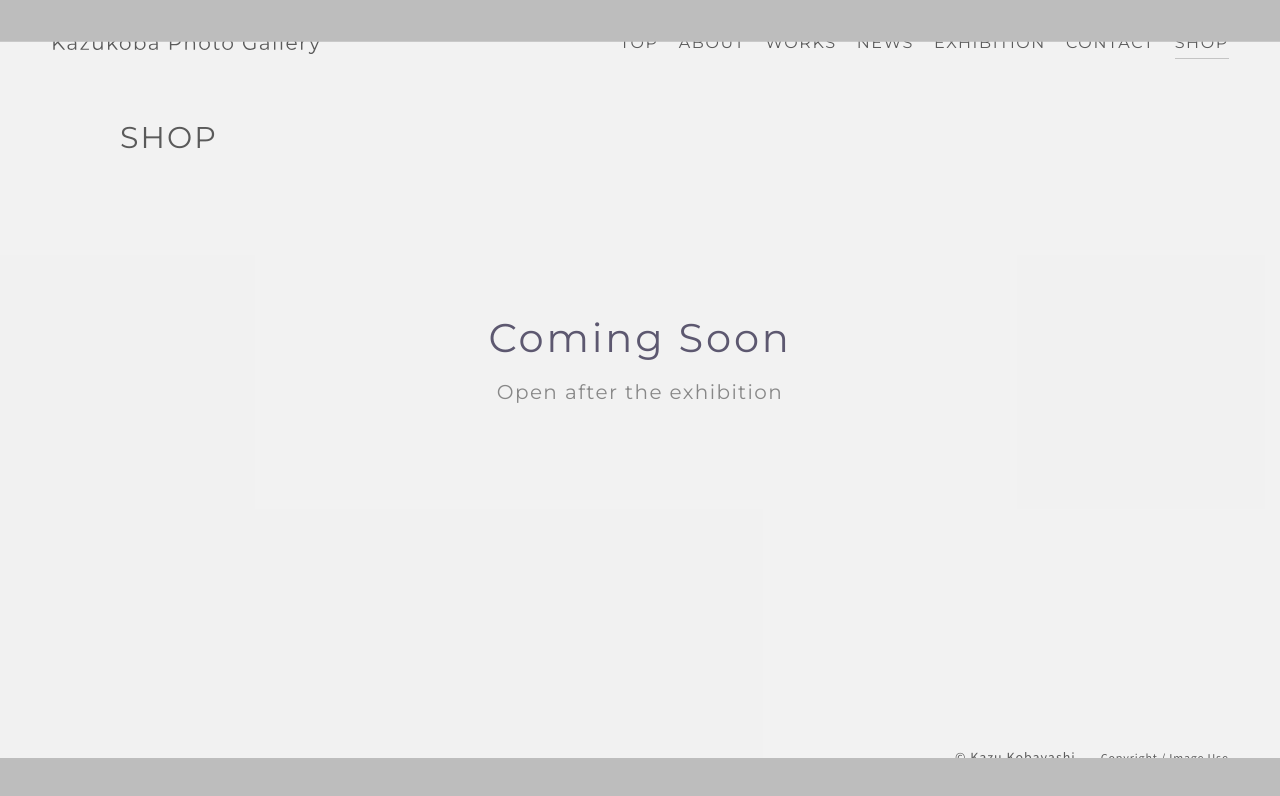
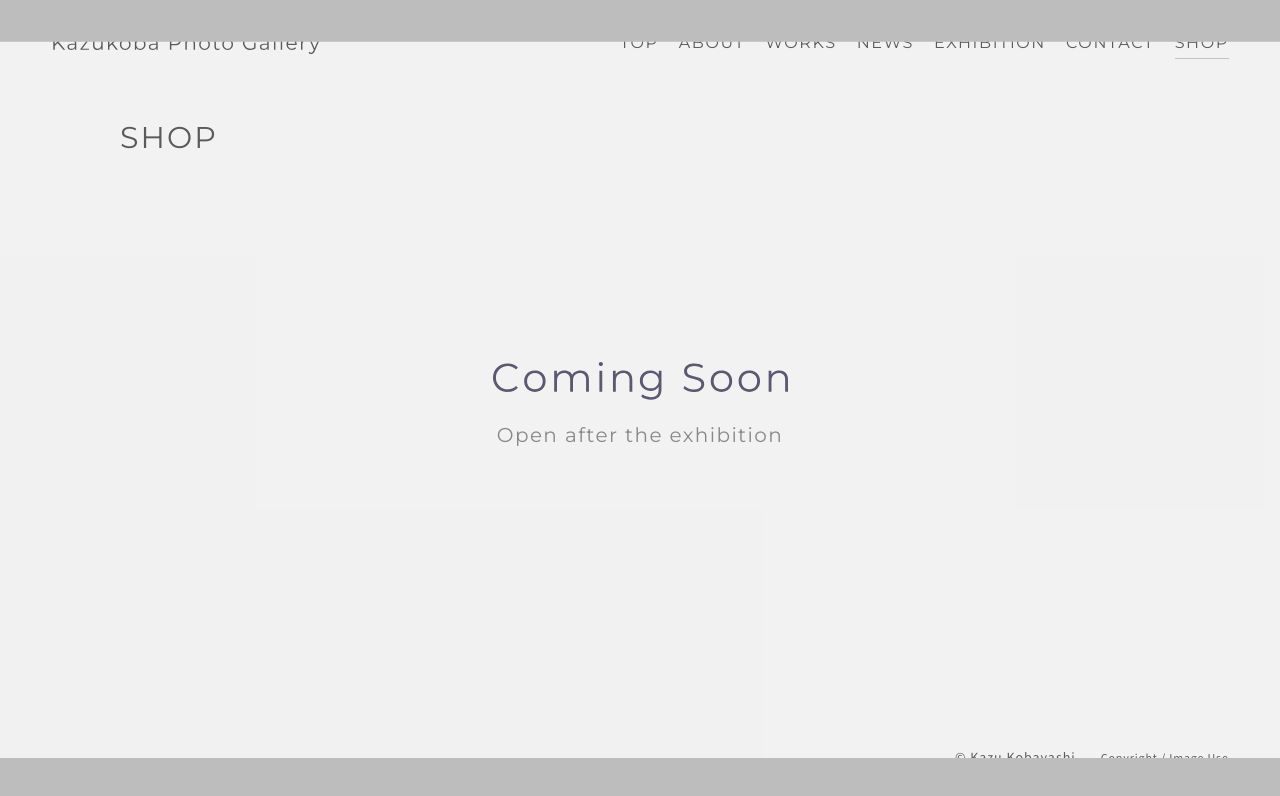
Before and after one commit to YujiTakebuchi/project_portfolio_kazukoba, a SvelteKit app: page /shop in a window 1280 px wide. Shown: the top 796 px of the page. Built offline with nearby package versions, Linux system fonts and the light colour scheme.

Commit message:
coming soonのテキスト調整

```diff
--- a/src/routes/shop/+page.svelte
+++ b/src/routes/shop/+page.svelte
@@ -21,7 +21,18 @@
 		<h1 class="shop__heading">SHOP</h1>
 
 		<div class="shop__soon">
-			<p class="shop__title">Coming Soon</p>
+			<!--
+				カンプの「Coming Soon」は文字ごとに字間を詰めてあるので、
+				フォント指定では再現できない。Figma から書き出した SVG
+				（文字はパス化済み）をそのまま置く。
+			-->
+			<img
+				class="shop__title"
+				src="/img/shop/coming-soon.svg"
+				alt="Coming Soon"
+				width="295"
+				height="38"
+			/>
 			<p class="shop__note">Open after the exhibition</p>
 		</div>
 	</div>
@@ -48,8 +59,8 @@
 		// Coming Soon の上下にこの分を確保して、見出しと重ならないようにする
 		--head-h: #{f.vw(40)} + #{f.vw(24)} * 1.2;
 
-		// 見出しと Coming Soon を同じセルに重ねる。Coming Soon の中央の
-		// 基準は padding で決める（SP は見出しの下、PC はエリア全体）
+		// 見出しと Coming Soon を同じセルに重ねる。Coming Soon は見出しの
+		// 下に残るエリア（見出し下端〜フッター上端）に対して天地中央になる
 		display: grid;
 		flex: 1 0 auto;
 		width: var(--content-w);
@@ -82,24 +93,25 @@
 			flex-direction: column;
 			justify-content: center;
 			align-items: center;
-			gap: f.vw(10);
-			// SP は見出しの下に残るエリアに対して天地中央（上だけ見出し分空ける）
+			// 文字の実寸どうしの間隔（画像化で行送りの余白が無くなったぶん広げる）
+			gap: f.vw(22);
+			// 見出しの下に残るエリアに対して天地中央（上だけ見出し分空ける）
 			padding-top: calc(var(--head-h));
 			text-align: center;
 
-			// PC はヘッダー〜フッター間の全体に対して天地中央（上下とも見出し分空ける）
 			@include m.mq("pc") {
-				gap: f.vwPc(10);
-				padding-bottom: calc(var(--head-h));
+				gap: f.vwPc(25);
 			}
 		}
 
+		// 画像の幅はカンプの文字の実寸（PC 40px / SP 32px 相当）。
+		// 高さは元の比率のまま追従させる
 		&__title {
-			color: v.$c-accent;
-			@include m.font(f.vw(32), 1.7, 0.07, 400, "mont");
+			width: f.vw(236);
+			height: auto;
 
 			@include m.mq("pc") {
-				@include m.font(f.vwPc(40), 1.7, 0.07, 400, "mont");
+				width: f.vwPc(295);
 			}
 		}
 
```
Also changed, not shown: static/img/shop/coming-soon.svg (added).
